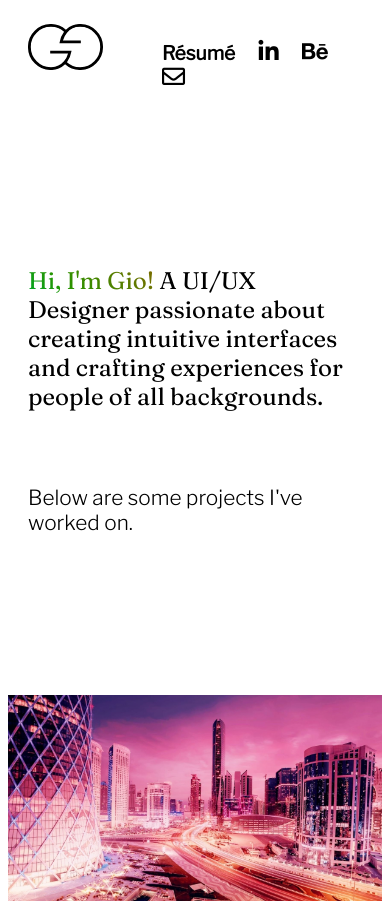
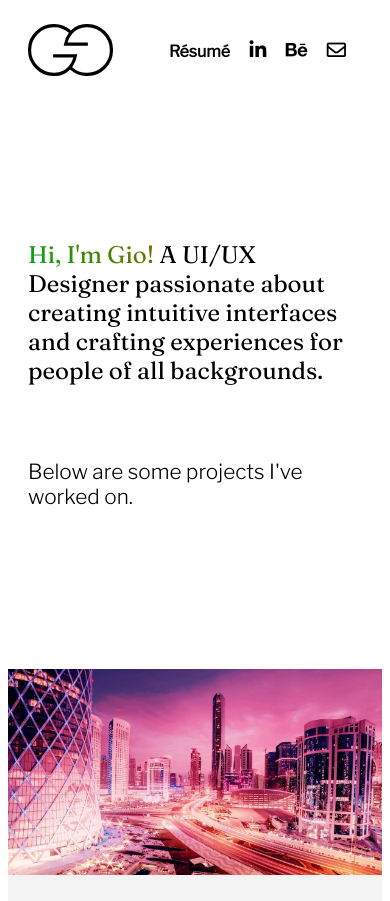
Before and after one commit to gionoel/gionoel.github.io, a plain HTML site: page index.html in a window 390 px wide. Shown: the top 901 px of the page. Drawn offline with nearby package versions, Linux system fonts and the light colour scheme.

Commit message:
Update mediaqueries.css

```diff
--- a/mediaqueries.css
+++ b/mediaqueries.css
@@ -4,13 +4,17 @@
   /* .navbar {
     background-color: red;
   } */
+  .navbar {
+  }
+  ul.nav__links {
+    padding-inline-start: 5px;
+  }
 
   nav li {
-    font-size: 1.2em;
+    font-size: 1em;
+    margin-right: 16px;
   }
-  .logo {
-    width: 100%;
-  }
+
   header {
     margin: 20px;
     margin-bottom: 10em;
```
